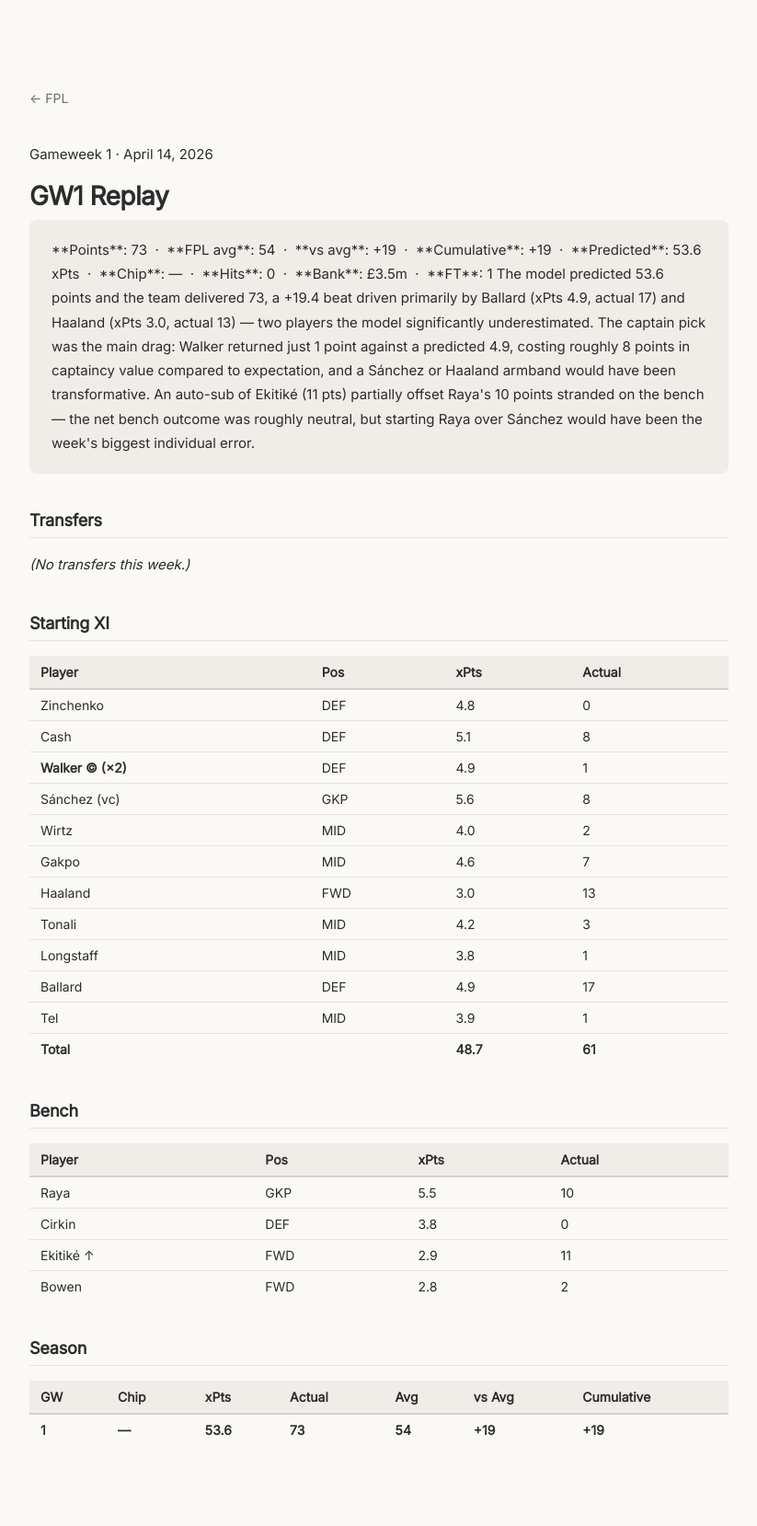
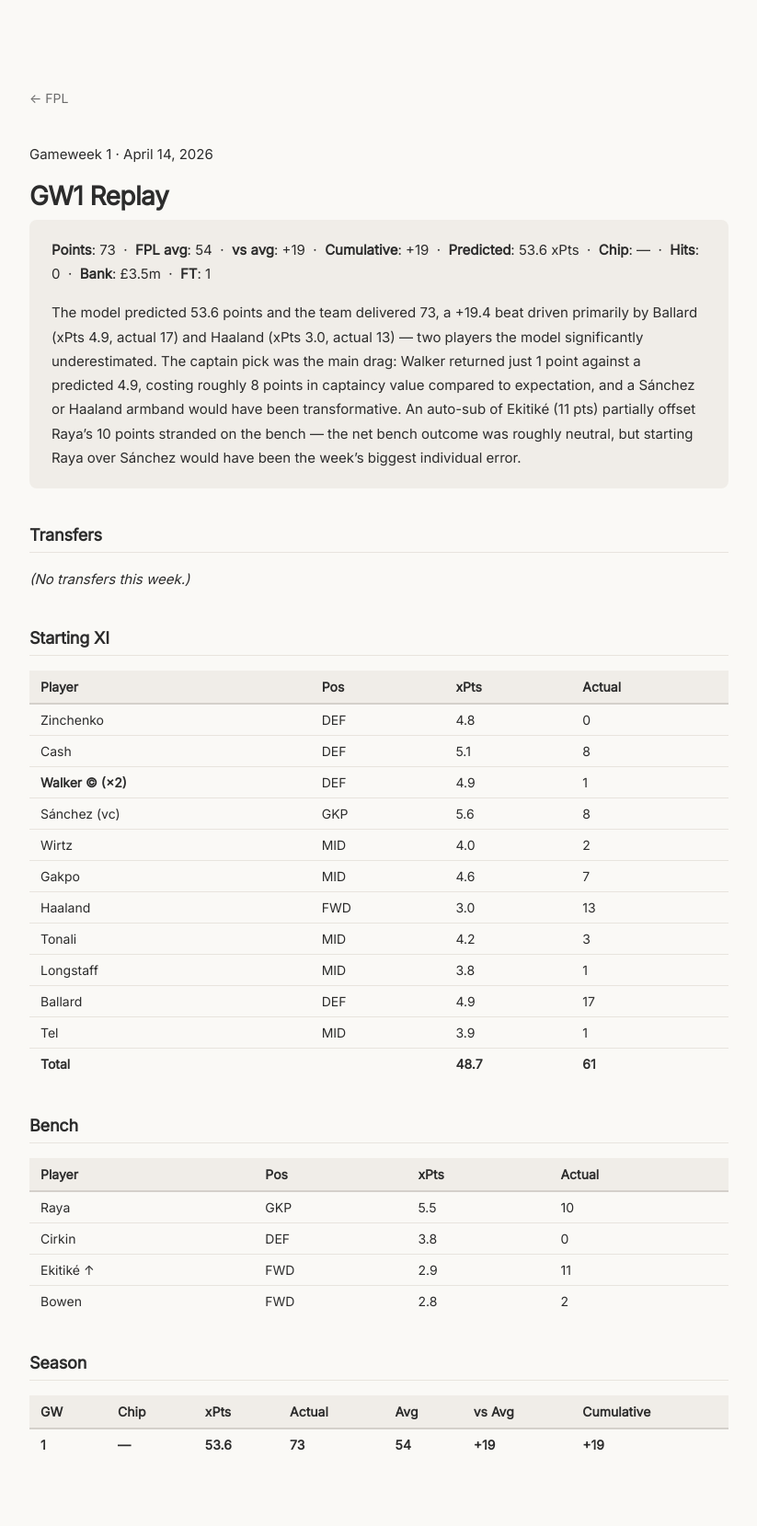
Before and after one commit to samsohn28/samsohn28.github.io, a Jekyll site: the page built from fpl/replay_gw1.md, in a window 1280 px wide. Shown: the whole page at 92% size, without its empty margins (16-839 px from the left). Built offline with Jekyll 4.4.1, drawn with Linux system fonts in a browser that asks for light colours.

Commit message:
update replay

```diff
--- a/fpl/replay_gw1.md
+++ b/fpl/replay_gw1.md
@@ -7,7 +7,7 @@ date: 2026-04-14
 
 # GW1 Replay
 
-<div class="fpl-summary">
+<div class="fpl-summary" markdown="1">
 
 **Points**: 73 &nbsp;·&nbsp; **FPL avg**: 54 &nbsp;·&nbsp; **vs avg**: +19 &nbsp;·&nbsp; **Cumulative**: +19 &nbsp;·&nbsp; **Predicted**: 53.6 xPts &nbsp;·&nbsp; **Chip**: — &nbsp;·&nbsp; **Hits**: 0 &nbsp;·&nbsp; **Bank**: £3.5m &nbsp;·&nbsp; **FT**: 1
 
```
